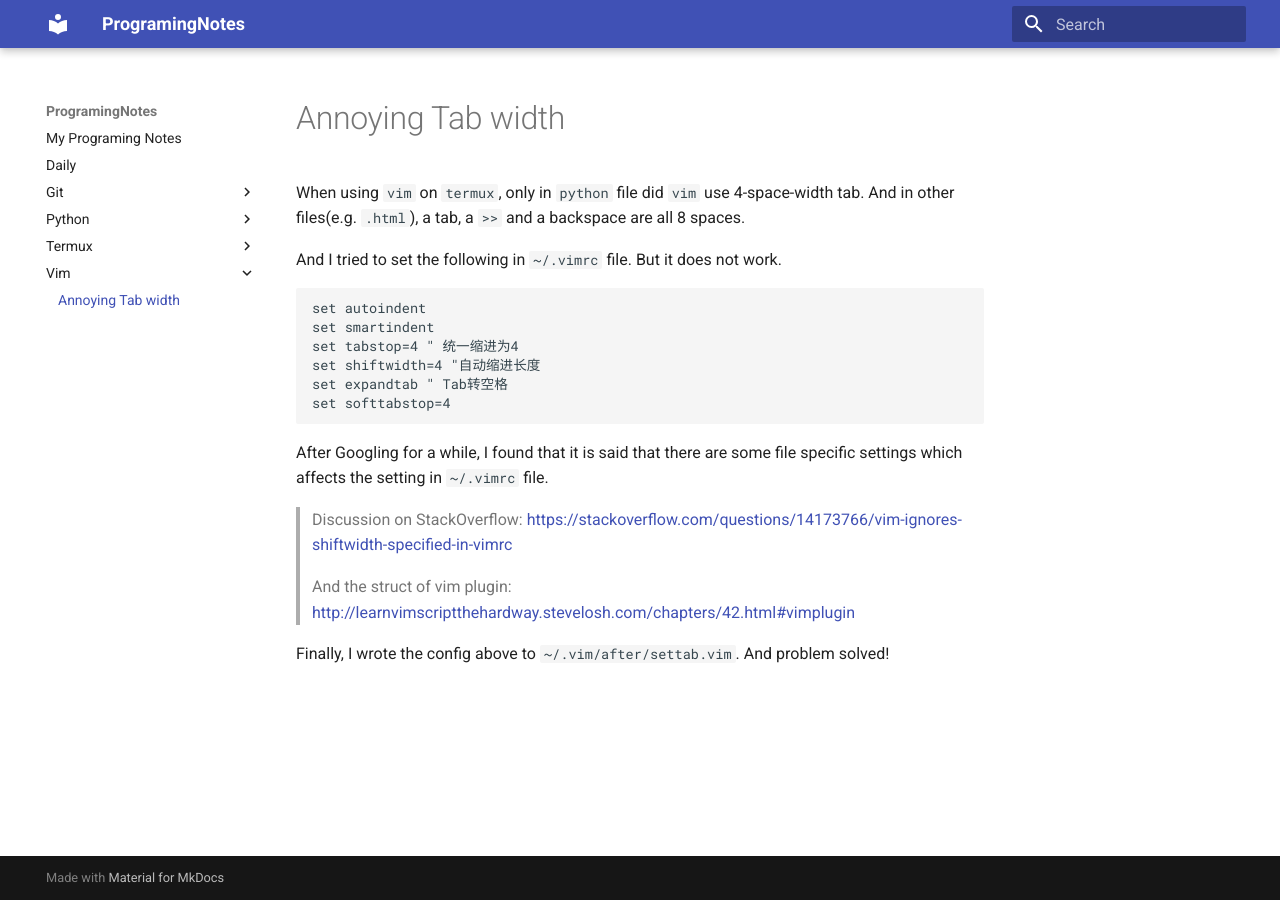
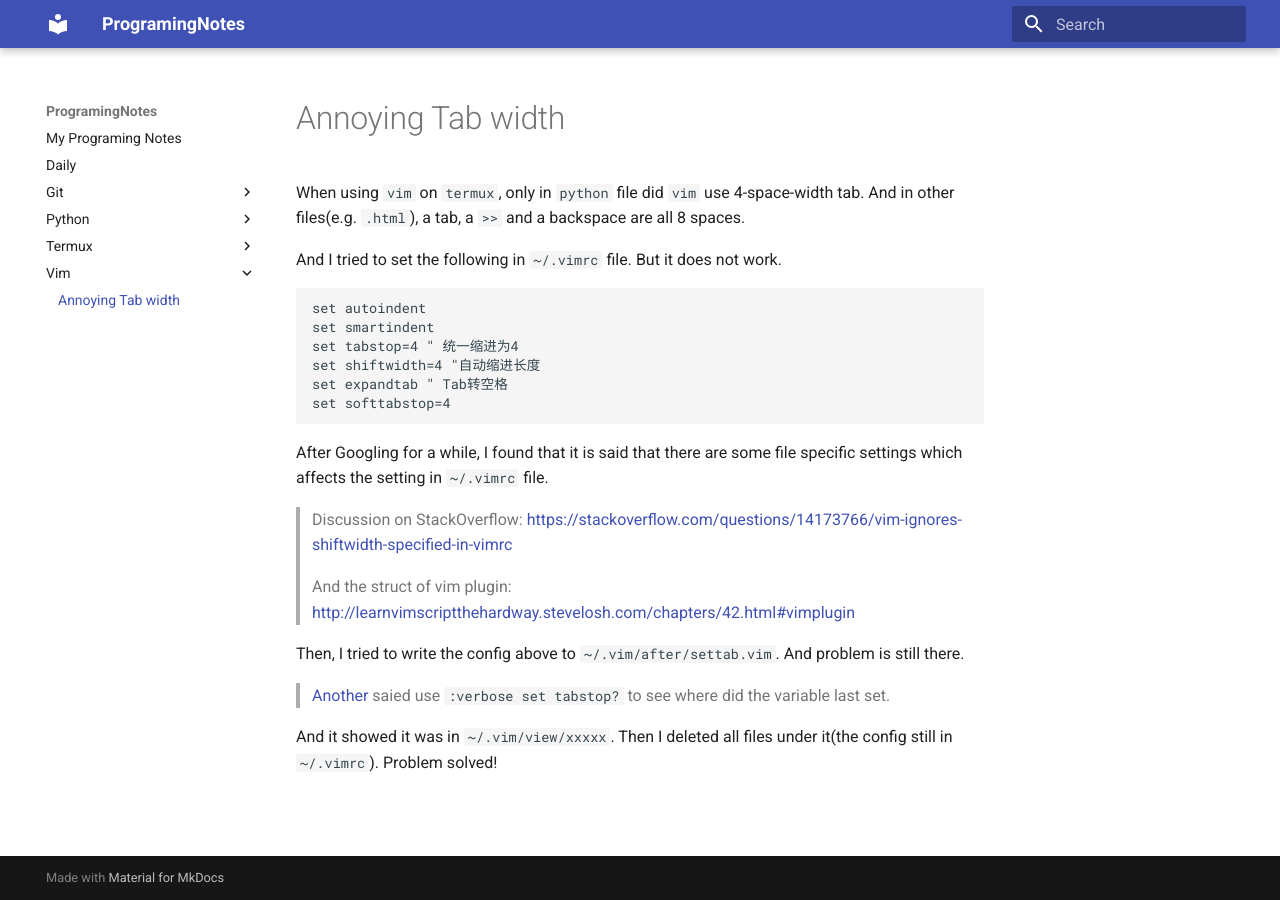
Before and after one commit to AllanChain/ProgramingNotes, an MkDocs documentation site: the page built from docs/vim/TabSetting.md, in a window 1280 px wide. Built offline with MkDocs 1.6.1 and Material for MkDocs 9.7.7, drawn with Linux system fonts in a browser that asks for light colours.

Commit message:
the real cause of bad tab

```diff
--- a/docs/vim/TabSetting.md
+++ b/docs/vim/TabSetting.md
@@ -20,4 +20,8 @@ After Googling for a while, I found that it is said that there are some file spe
 > And the struct of vim plugin:
 > <http://learnvimscriptthehardway.stevelosh.com/chapters/42.html#vimplugin>
 
-Finally, I wrote the config above to `~/.vim/after/settab.vim`. And problem solved!
+Then, I tried to write the config above to `~/.vim/after/settab.vim`. And problem is still there.
+
+> [Another](https://stackoverflow.com/questions/10893676/why-doesnt-setting-ts-4-in-vimrc-work) saied use `:verbose set tabstop?` to see where did the variable last set.
+
+And it showed it was in `~/.vim/view/xxxxx`. Then I deleted all files under it(the config still in `~/.vimrc`). Problem solved!
```
